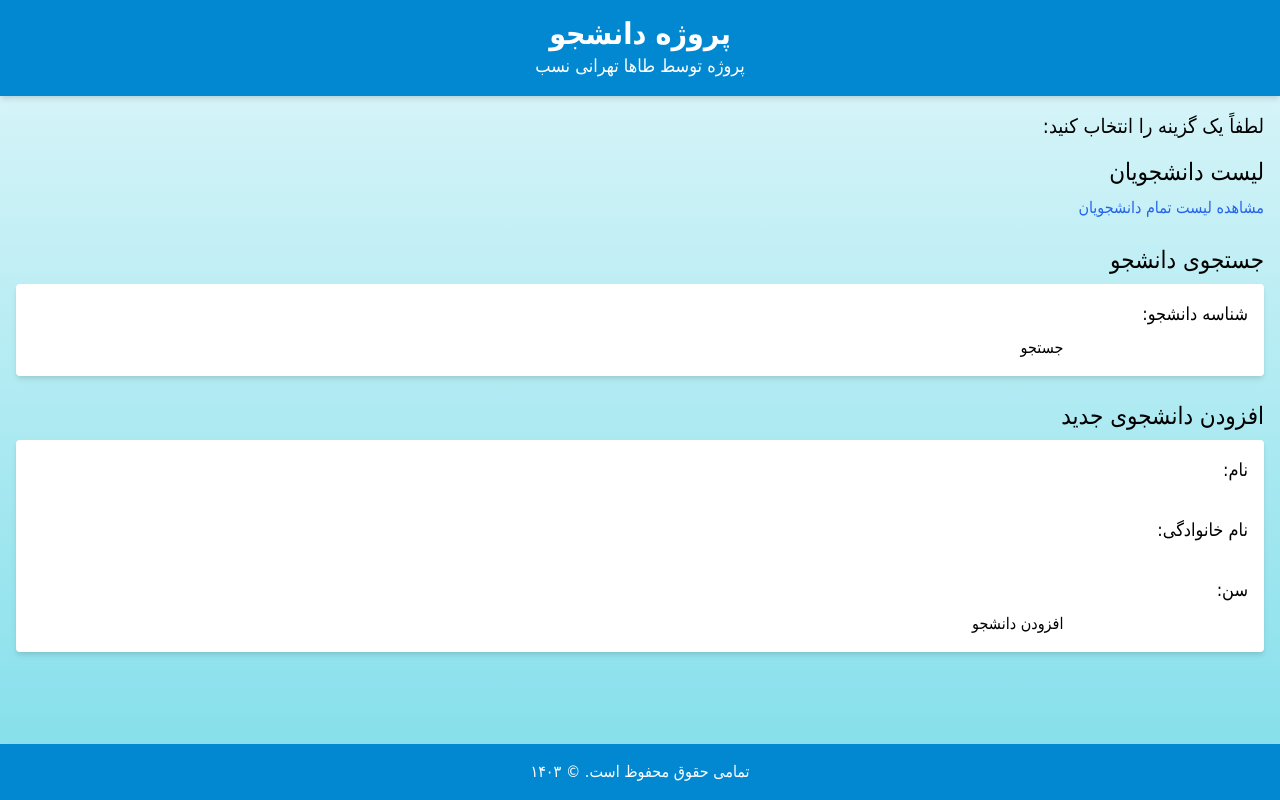
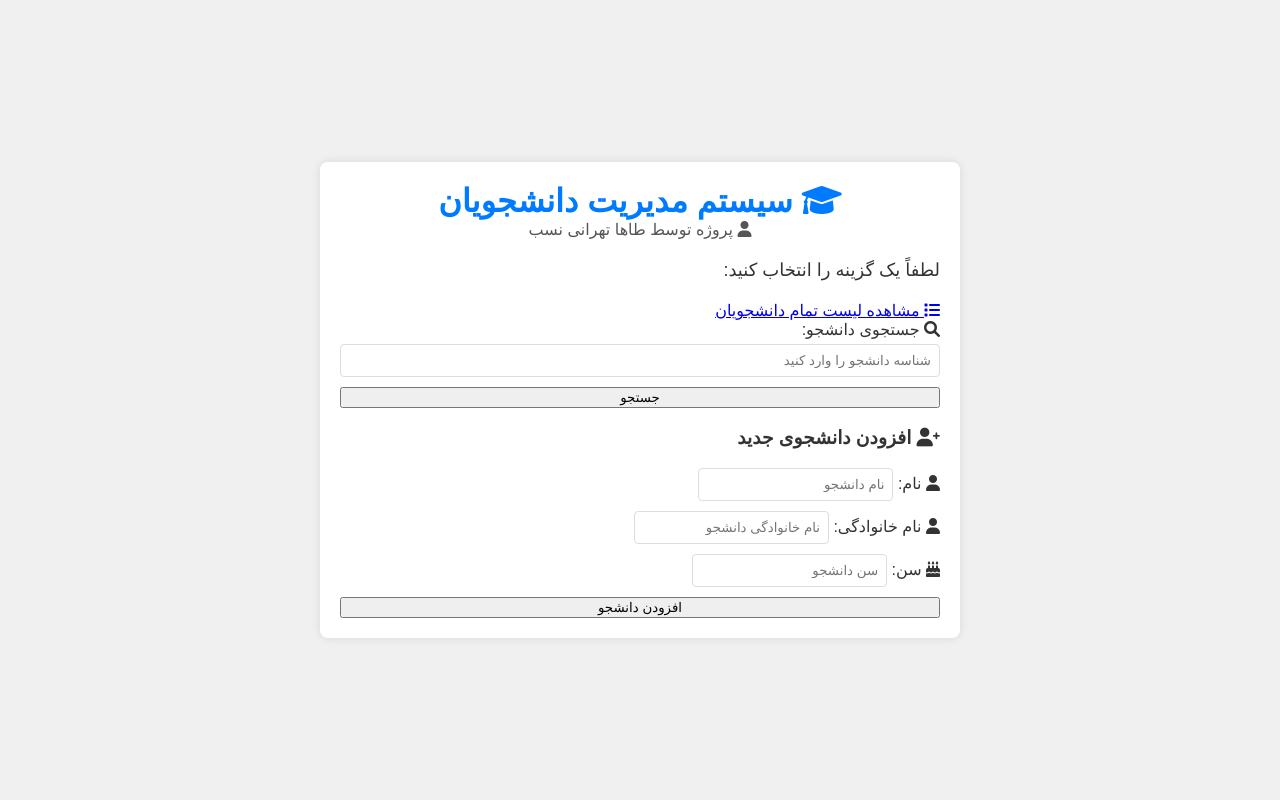
Before and after one commit to tahatehran/supreme-fortnight, a Flask app: page / in a window 1280 px wide. Run offline with Flask 3, Linux system fonts and the light colour scheme; parts of the project's set-up code (start-up, migrations or seed data) failed here and were passed over.

Commit message:
بروز رسانی index.html
تغیرات برای بهبود و بهتر شدن

```diff
--- a/templates/index.html
+++ b/templates/index.html
@@ -4,67 +4,52 @@
     <meta charset="UTF-8">
     <meta name="viewport" content="width=device-width, initial-scale=1.0">
     <title>سیستم مدیریت دانشجویان</title>
-    <link href="https://cdn.jsdelivr.net/npm/tailwindcss@2.2.19/dist/tailwind.min.css" rel="stylesheet">
-    <style>
-        body {
-            background: linear-gradient(180deg, #E0F7FA 0%, #80DEEA 100%);
-            font-family: 'Vazir', 'Tahoma', sans-serif;
-        }
-        header, footer {
-            background-color: #0288D1;
-            color: white;
-        }
-        .form-input {
-            @apply w-full p-2 mb-4 border rounded;
-        }
-        .btn {
-            @apply bg-blue-600 text-white p-2 rounded hover:bg-blue-700 transition duration-300;
-        }
-    </style>
+    <link rel="stylesheet" href="style.css">
+    <link rel="stylesheet" href="https://cdnjs.cloudflare.com/ajax/libs/font-awesome/6.0.0-beta3/css/all.min.css">
 </head>
-<body class="flex flex-col min-h-screen">
-    <header class="p-4 shadow-md text-center">
-        <h1 class="text-3xl font-bold">پروژه دانشجو</h1>
-        <p class="text-lg">پروژه توسط طاها تهرانی نسب</p>
+<body>
+    <div class="container">
+        <header>
+            <h1><i class="fas fa-graduation-cap"></i> سیستم مدیریت دانشجویان</h1>
+            <p><i class="fas fa-user"></i> پروژه توسط طاها تهرانی نسب</p>
         </header>
 
-    <main class="flex-grow container mx-auto p-4">
-        <p class="text-xl mb-4">لطفاً یک گزینه را انتخاب کنید:</p>
-        <div class="space-y-6">
-            <section>
-                <h2 class="text-2xl mb-2">لیست دانشجویان</h2>
-                <a href="/students" class="text-blue-600 hover:underline">مشاهده لیست تمام دانشجویان</a>
-            </section>
-
-            <section>
-                <h2 class="text-2xl mb-2">جستجوی دانشجو</h2>
-                <form action="/student" method="POST" class="bg-white p-4 rounded shadow-md">
-                    <label for="id" class="block text-lg mb-2">شناسه دانشجو:</label>
-                    <input type="number" id="id" name="id" required class="form-input">
+        <main>
+            <p class="intro">لطفاً یک گزینه را انتخاب کنید:</p>
+            <div class="options">
+                <div class="option">
+                    <a href="/students" class="btn">
+                        <i class="fas fa-list"></i>
+                        مشاهده لیست تمام دانشجویان
+                    </a>
+                </div>
+                <div class="option">
+                    <form action="/student" method="POST" class="search-form">
+                        <label for="id"><i class="fas fa-search"></i> جستجوی دانشجو:</label>
+                        <input type="number" id="id" name="id" required placeholder="شناسه دانشجو را وارد کنید">
                         <button type="submit" class="btn">جستجو</button>
                     </form>
-            </section>
-
-            <section>
-                <h2 class="text-2xl mb-2">افزودن دانشجوی جدید</h2>
-                <form action="/add_student" method="POST" class="bg-white p-4 rounded shadow-md">
-                    <label for="name" class="block text-lg mb-2">نام:</label>
-                    <input type="text" id="name" name="name" required class="form-input">
-
-                    <label for="lastname" class="block text-lg mb-2">نام خانوادگی:</label>
-                    <input type="text" id="lastname" name="lastname" required class="form-input">
-
-                    <label for="age" class="block text-lg mb-2">سن:</label>
-                    <input type="number" id="age" name="age" required class="form-input">
-
+                </div>
+                <div class="option">
+                    <form action="/add_student" method="POST" class="add-form">
+                        <h3><i class="fas fa-user-plus"></i> افزودن دانشجوی جدید</h3>
+                        <div class="form-group">
+                            <label for="name"><i class="fas fa-user"></i> نام:</label>
+                            <input type="text" id="name" name="name" required placeholder="نام دانشجو">
+                        </div>
+                        <div class="form-group">
+                            <label for="lastname"><i class="fas fa-user"></i> نام خانوادگی:</label>
+                            <input type="text" id="lastname" name="lastname" required placeholder="نام خانوادگی دانشجو">
+                        </div>
+                        <div class="form-group">
+                            <label for="age"><i class="fas fa-birthday-cake"></i> سن:</label>
+                            <input type="number" id="age" name="age" required placeholder="سن دانشجو">
+                        </div>
                         <button type="submit" class="btn">افزودن دانشجو</button>
                     </form>
-            </section>
+                </div>
             </div>
         </main>
-
-    <footer class="p-4 shadow-md mt-auto text-center">
-        <p>تمامی حقوق محفوظ است. &copy; ۱۴۰۳</p>
-    </footer>
+    </div>
 </body>
 </html>
```
Lines whose indentation alone changed are shown as unchanged.
